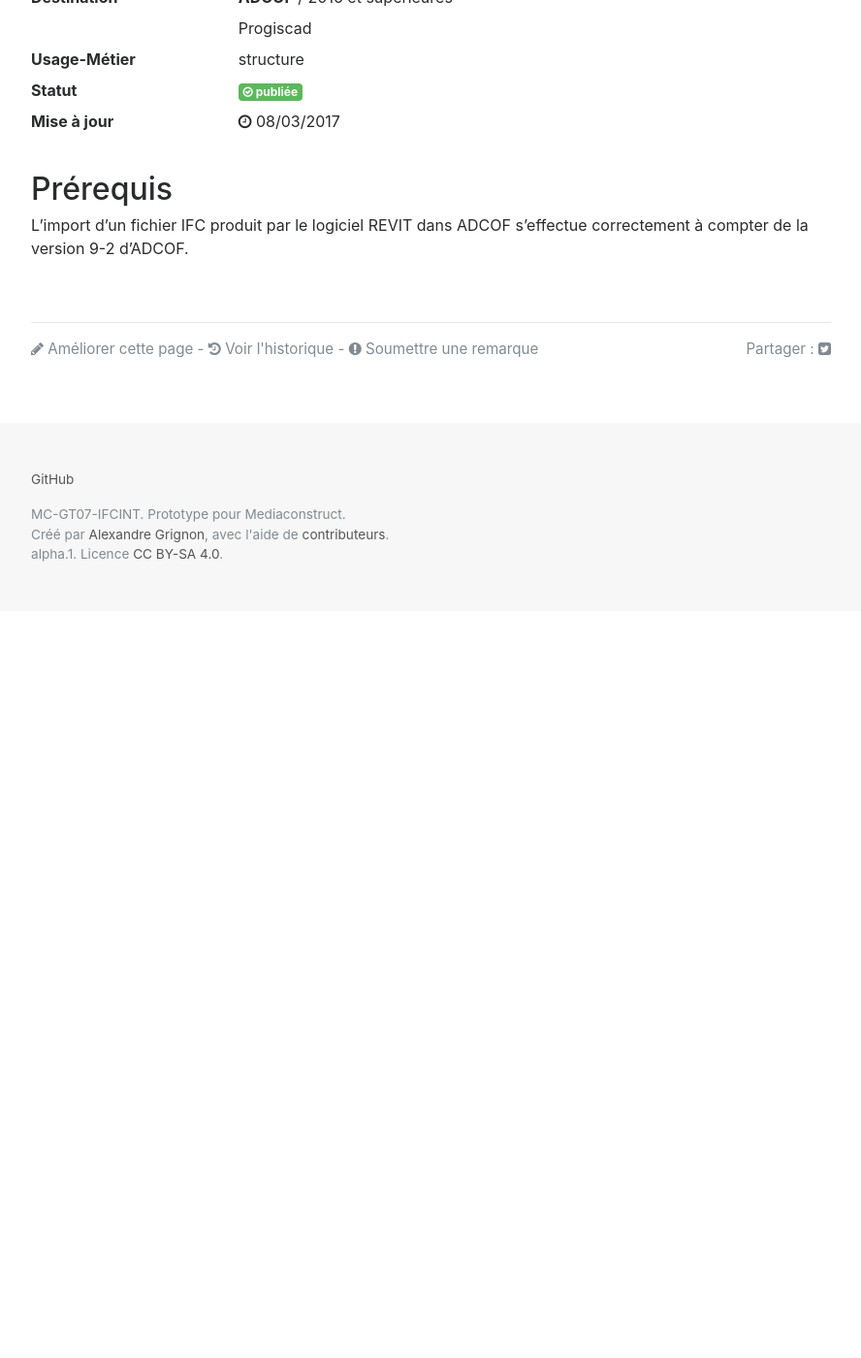
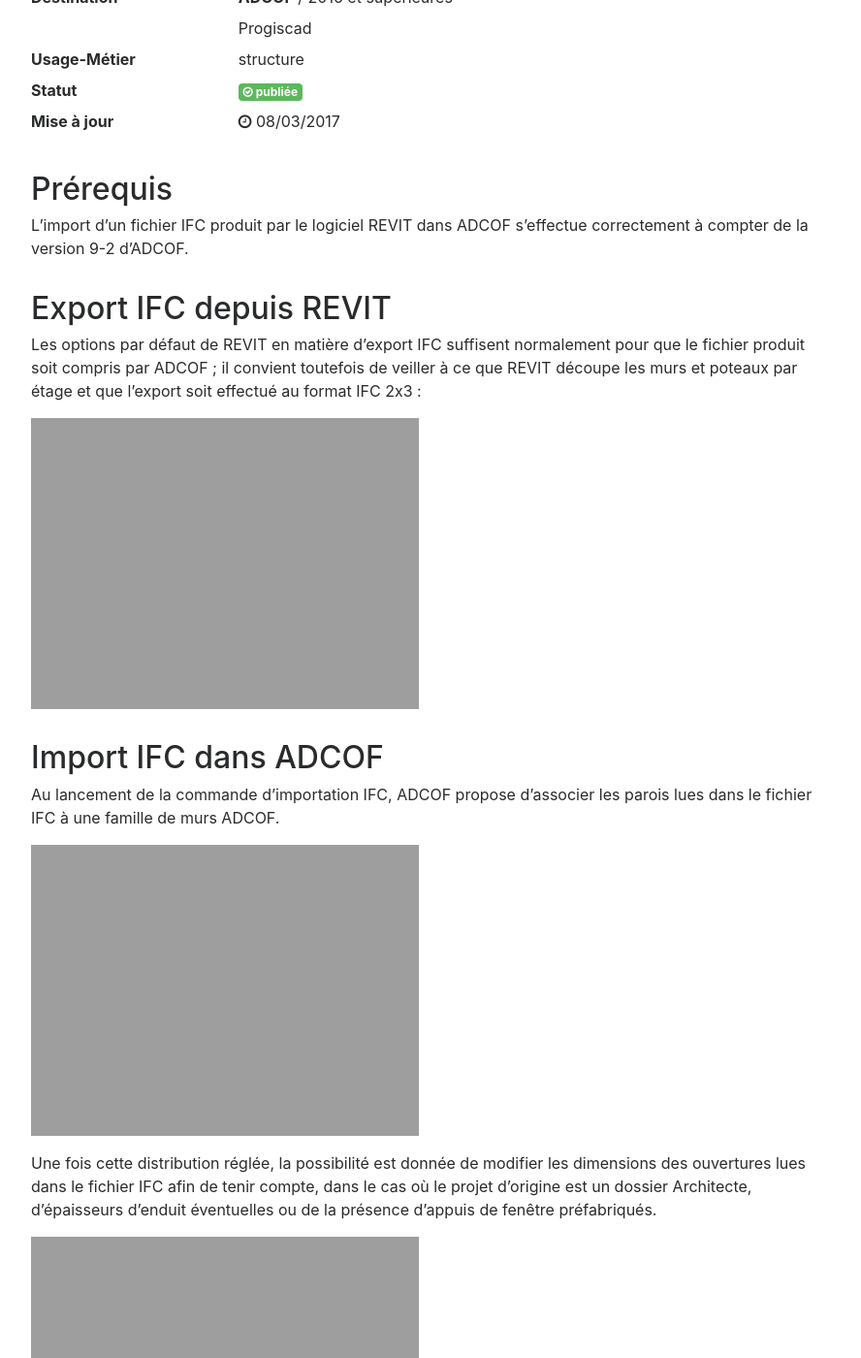
Before and after one commit to alexandregrignon/MC-GT07-IFCINT, a Jekyll site: the page built from _fiches/revit-adcof.md, in a window 1280 px wide and 1400 px high, scrolled down 520 px. Shown: the whole window at 97% size, without its empty margins (53-941 px from the left). Built offline with Jekyll 4.4.1, drawn with Linux system fonts in a browser that asks for light colours; nearby versions of some CDN libraries; comment, search, counter and statistics services are not loaded; before the commit the page ends 1150 px from its top, so only the background shows below that; some of the changed text lies outside the part shown.

Commit message:
fiche revit-adcof

```diff
--- a/_fiches/revit-adcof.md
+++ b/_fiches/revit-adcof.md
@@ -16,3 +16,23 @@
 ## Prérequis
 
 L'import d'un fichier IFC produit par le logiciel REVIT dans ADCOF s'effectue correctement à compter de la version 9-2 d'ADCOF.
+
+## Export IFC depuis REVIT
+
+Les options par défaut de REVIT en matière d'export IFC suffisent normalement pour que le fichier produit soit compris par ADCOF ; il convient toutefois de veiller à ce que REVIT découpe les murs et poteaux par étage et que l'export soit effectué au format IFC 2x3 :
+
+![capture]({{ site.url }}/assets/img/revit-adcof-01.png)
+
+## Import IFC dans ADCOF
+
+Au lancement de la commande d'importation IFC, ADCOF propose d'associer les parois lues dans le fichier IFC à une famille de murs ADCOF.
+
+![capture]({{ site.url }}/assets/img/revit-adcof-02.png)
+
+Une fois cette distribution réglée, la possibilité est donnée de modifier les dimensions des ouvertures lues dans le fichier IFC afin de tenir compte, dans le cas où le projet d'origine est un dossier Architecte, d'épaisseurs d'enduit éventuelles ou de la présence d'appuis de fenêtre préfabriqués.
+
+![capture]({{ site.url }}/assets/img/revit-adcof-03.png)
+
+## Autres ressources mises à disposition
+
+En cours
```
Also changed, not shown: assets/img/revit-adcof-01.jpg (added), assets/img/revit-adcof-02.jpg (added), assets/img/revit-adcof-03.jpg (added).
